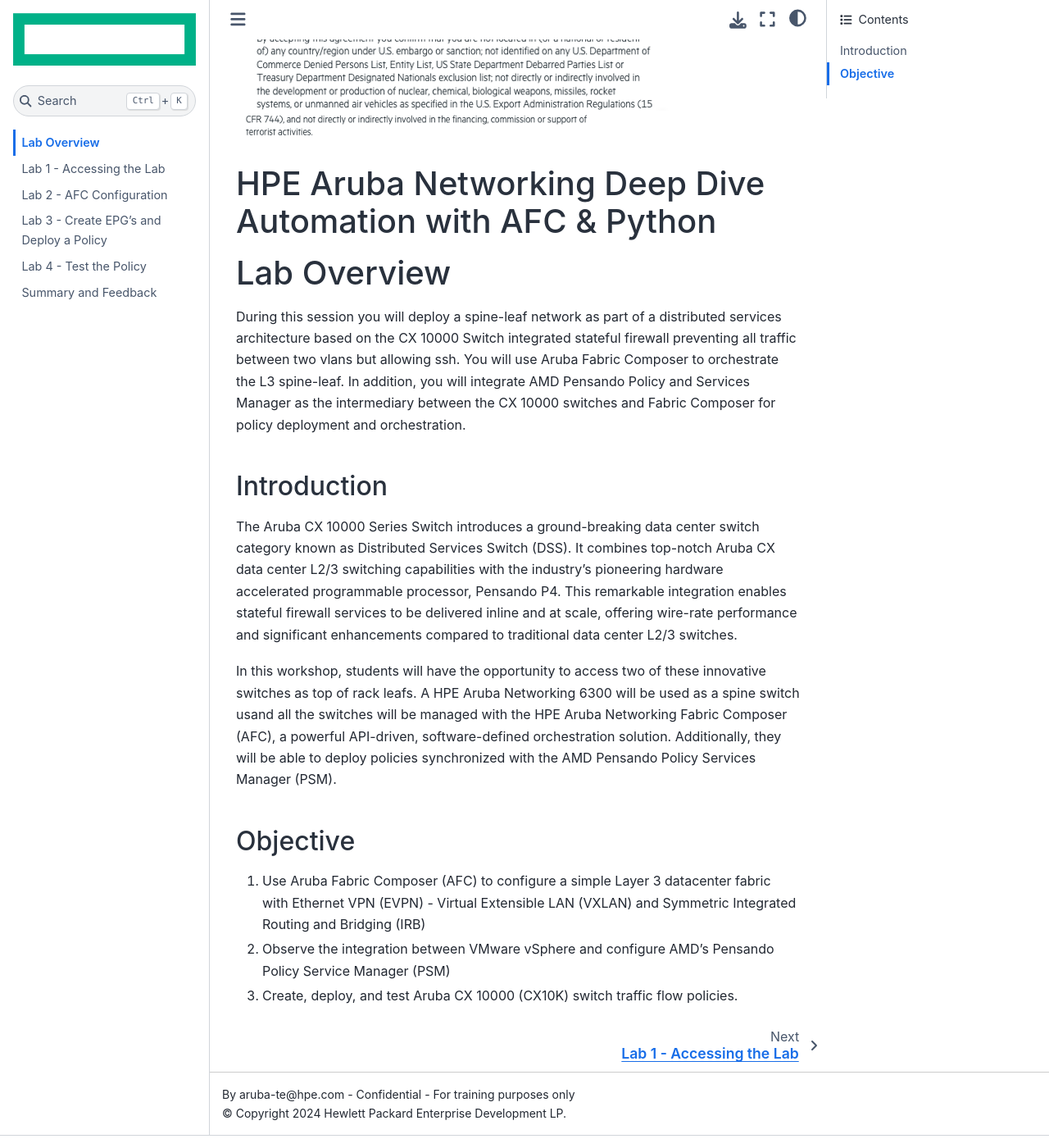
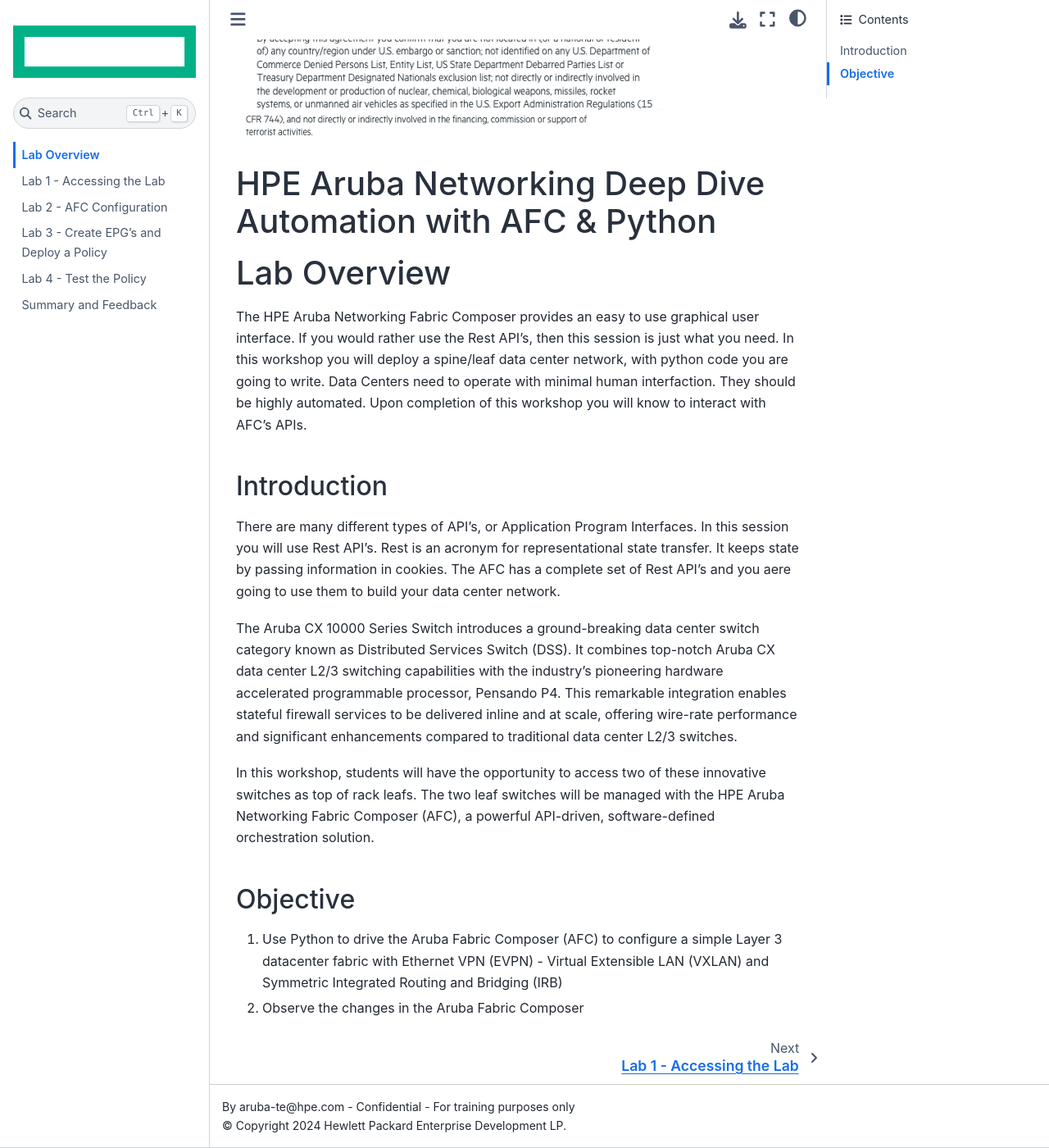
Before and after one commit to xod442/aruba-te-labguide-te4203, a Jupyter Book: the page built from docs/home.md, in a window 1280 px wide and 1400 px high, scrolled down 1036 px. Shown: the whole window at 82% size. Built offline with Jupyter Book 1.0.4 settings and Sphinx 7.4.7 and the Sphinx Book theme 1.1.4, drawn with Linux system fonts in a browser that asks for light colours.

Commit message:
see file for any changes

```diff
--- a/docs/home.md
+++ b/docs/home.md
@@ -6,14 +6,16 @@
 <h1>HPE Aruba Networking Deep Dive Automation with AFC & Python</h1>
 
 # Lab Overview
-During this session you will deploy a spine-leaf network as part of a distributed services architecture based on the CX 10000 Switch integrated stateful firewall preventing all traffic between two vlans but allowing ssh. You will use Aruba Fabric Composer to orchestrate the L3 spine-leaf. In addition, you will integrate AMD Pensando Policy and Services Manager as the intermediary between the CX 10000 switches and Fabric Composer for policy deployment and orchestration.
+The HPE Aruba Networking Fabric Composer provides an easy to use graphical user interface. If you would rather use the Rest API's, then this session is just what you need. In this workshop you will deploy a spine/leaf data center network, with python code you are going to write. Data Centers need to operate with minimal human interfaction. They should be highly automated. Upon completion of this workshop you will know to interact with AFC's APIs.
 
 ### Introduction
+There are many different types of API's, or Application Program Interfaces. In this session you will use Rest API's. Rest is an acronym for representational state transfer. It keeps state by passing information in cookies. The AFC has a complete set of Rest API's and you aere going to use them to build your data center network.
+
 The Aruba CX 10000 Series Switch introduces a ground-breaking data center switch category known as Distributed Services Switch (DSS). It combines top-notch Aruba CX data center L2/3 switching capabilities with the industry's pioneering hardware accelerated programmable processor, Pensando P4. This remarkable integration enables stateful firewall services to be delivered inline and at scale, offering wire-rate performance and significant enhancements compared to traditional data center L2/3 switches.
 
-In this workshop, students will have the opportunity to access two of these innovative switches as top of rack leafs. A HPE Aruba Networking 6300 will be used as a spine switch usand all the switches will be managed with the HPE Aruba Networking Fabric Composer (AFC), a powerful API-driven, software-defined orchestration solution. Additionally, they will be able to deploy policies synchronized with the AMD Pensando Policy Services Manager (PSM).
+In this workshop, students will have the opportunity to access two of these innovative switches as top of rack leafs. The two leaf switches will be managed with the HPE Aruba Networking Fabric Composer (AFC), a powerful API-driven, software-defined orchestration solution.
+
 
 ### Objective
-1. Use Aruba Fabric Composer (AFC) to configure a simple Layer 3 datacenter fabric with Ethernet VPN (EVPN) - Virtual Extensible LAN (VXLAN) and Symmetric Integrated Routing and Bridging (IRB)
-2. Observe the integration between VMware vSphere and configure AMD's Pensando Policy Service Manager (PSM)
-3. Create, deploy, and test Aruba CX 10000 (CX10K) switch traffic flow policies.
+1. Use Python to drive the Aruba Fabric Composer (AFC) to configure a simple Layer 3 datacenter fabric with Ethernet VPN (EVPN) - Virtual Extensible LAN (VXLAN) and Symmetric Integrated Routing and Bridging (IRB)
+2. Observe the changes in the Aruba Fabric Composer
```
Also changed, not shown: 5 other files.
